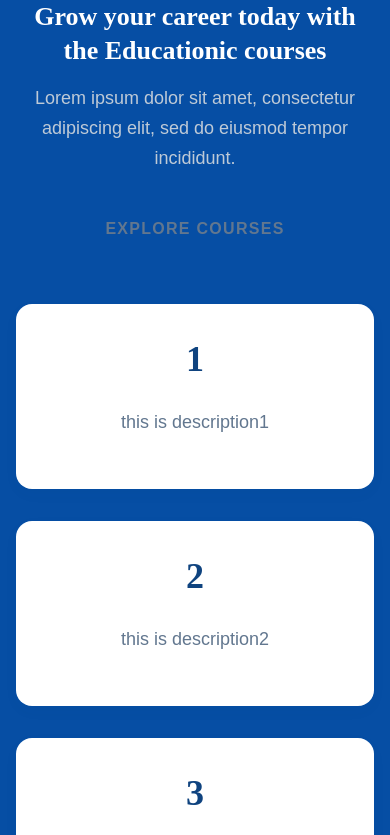
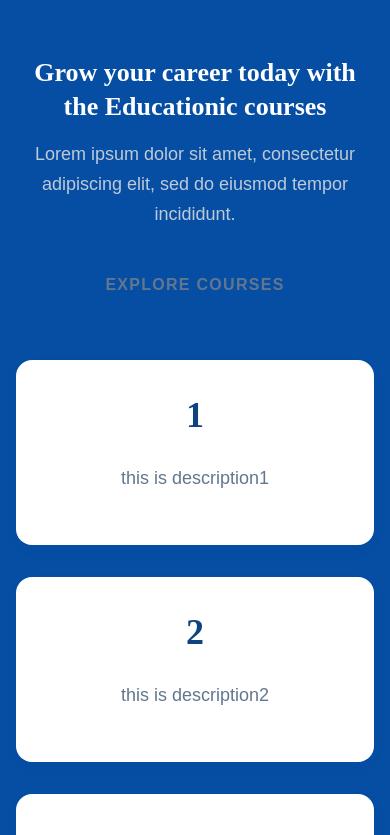
Before and after one commit to special-char/tsc-next-web, a Next.js app: page /training in a window 390 px wide. Shown: the top 835 px of the page. Built offline with nearby package versions, Linux system fonts and the light colour scheme.

Commit message:
set padding

```diff
--- a/app/training/styles.module.css
+++ b/app/training/styles.module.css
@@ -166,7 +166,7 @@
 .growcareer {
   grid-template-columns: repeat(auto-fit, minmax(320px, 1fr));
   min-height: calc(theme(height.screen) - theme(spacing.16) - 30px);
-  @apply grid grid-cols-1 content-center items-center gap-10 bg-primary px-4 text-center sm:px-sm-container lg:grid-cols-2 lg:gap-32 lg:px-container lg:text-left;
+  @apply grid grid-cols-1 content-center items-center gap-10 bg-primary py-14 px-4 text-center sm:px-sm-container md:py-16 lg:grid-cols-2 lg:gap-32 lg:py-20 lg:px-container lg:text-left;
 
   &__title {
     @apply text-neutral-100;
```
